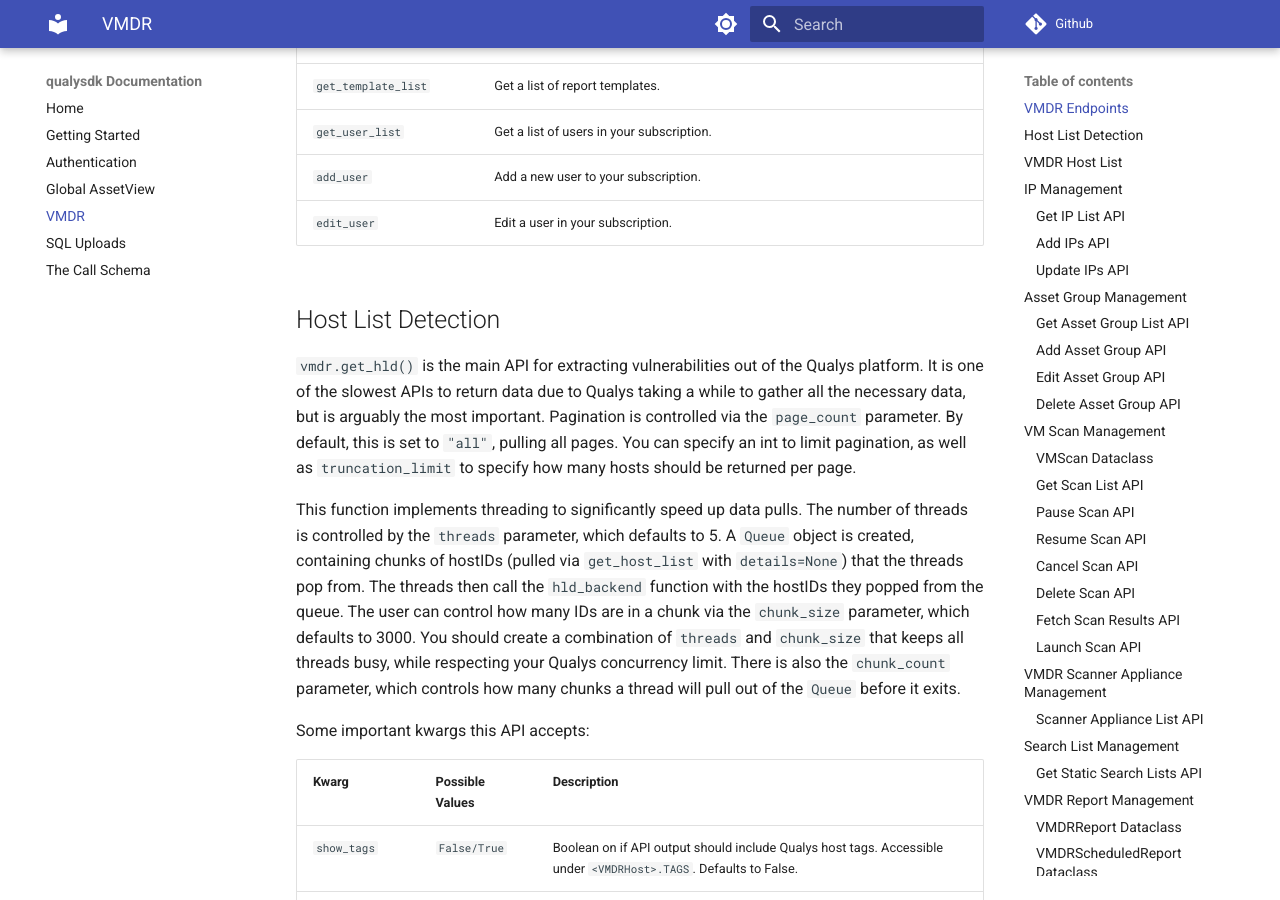
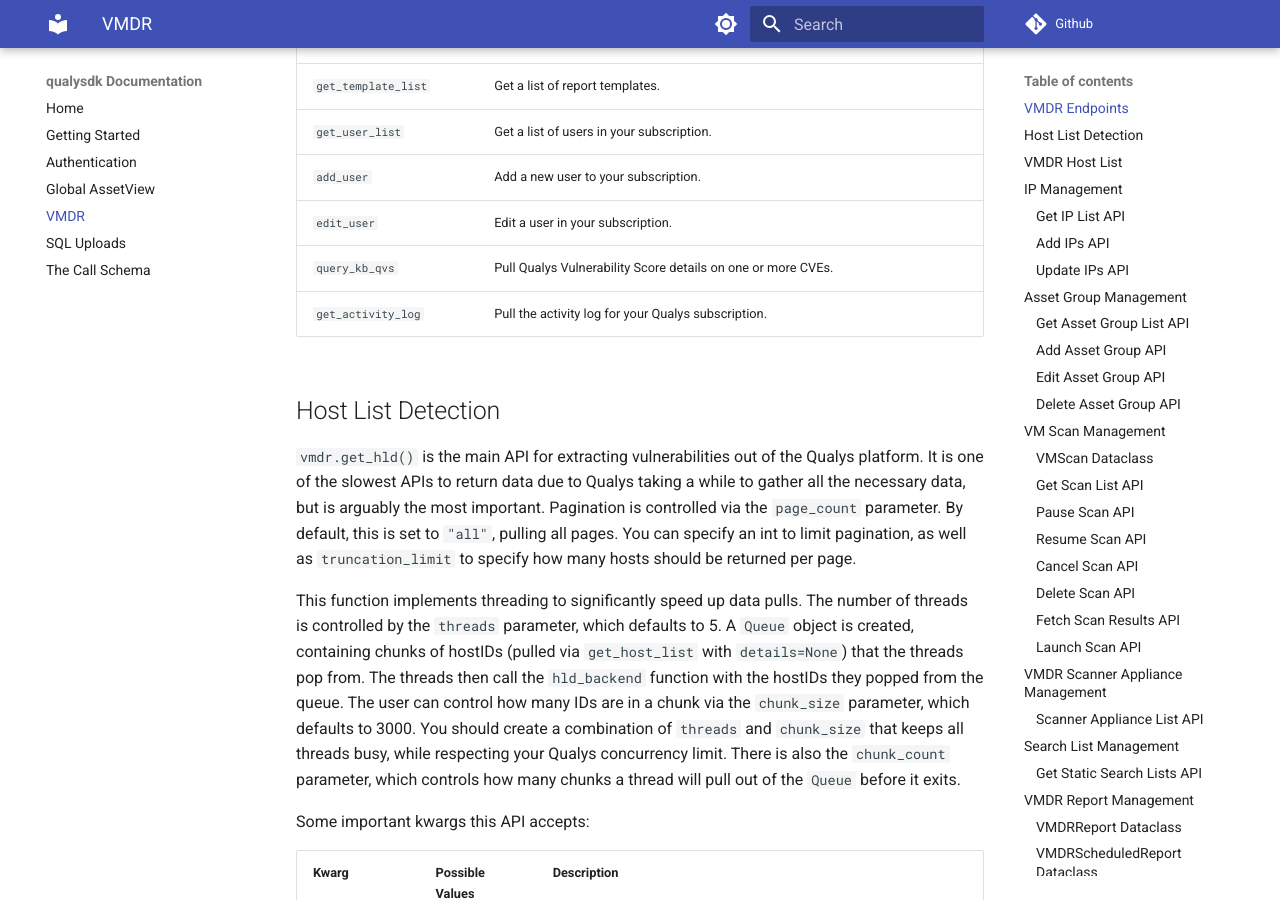
Before and after one commit to 0x41424142/qualysdk, an MkDocs documentation site: the page built from docs/vmdr.md, in a window 1280 px wide and 900 px high, scrolled down 1773 px. Built offline with MkDocs 1.6.1 and Material for MkDocs 9.7.7, drawn with Linux system fonts in a browser that asks for light colours; comment, search, counter and statistics services are not loaded; some of the changed text lies outside the part shown.

Commit message:
Update vmdr.md

````diff
--- a/docs/vmdr.md
+++ b/docs/vmdr.md
@@ -43,6 +43,8 @@
 |```get_user_list```|Get a list of users in your subscription.|
 |```add_user```|Add a new user to your subscription.|
 |```edit_user```|Edit a user in your subscription.|
+|```query_kb_qvs```|Pull Qualys Vulnerability Score details on one or more CVEs.|
+|```get_activity_log```| Pull the activity log for your Qualys subscription.|
 
 ## Host List Detection
 
@@ -1089,7 +1091,7 @@
 
 ## Get User Activity Log
 
-```get_user_activity_log``` lets you pull a list of user activity logs in your subscription. Returns a ```BaseList``` of ```ActivityLog``` objects.
+```get_activity_log``` lets you pull a list of user activity logs in your subscription. Returns a ```BaseList``` of ```ActivityLog``` objects.
 
 Parameter| Possible Values |Description|Required|
 |--|--|--|--|
````
Also changed, not shown: other parts of docs/vmdr.md (+1 -1 lines).
